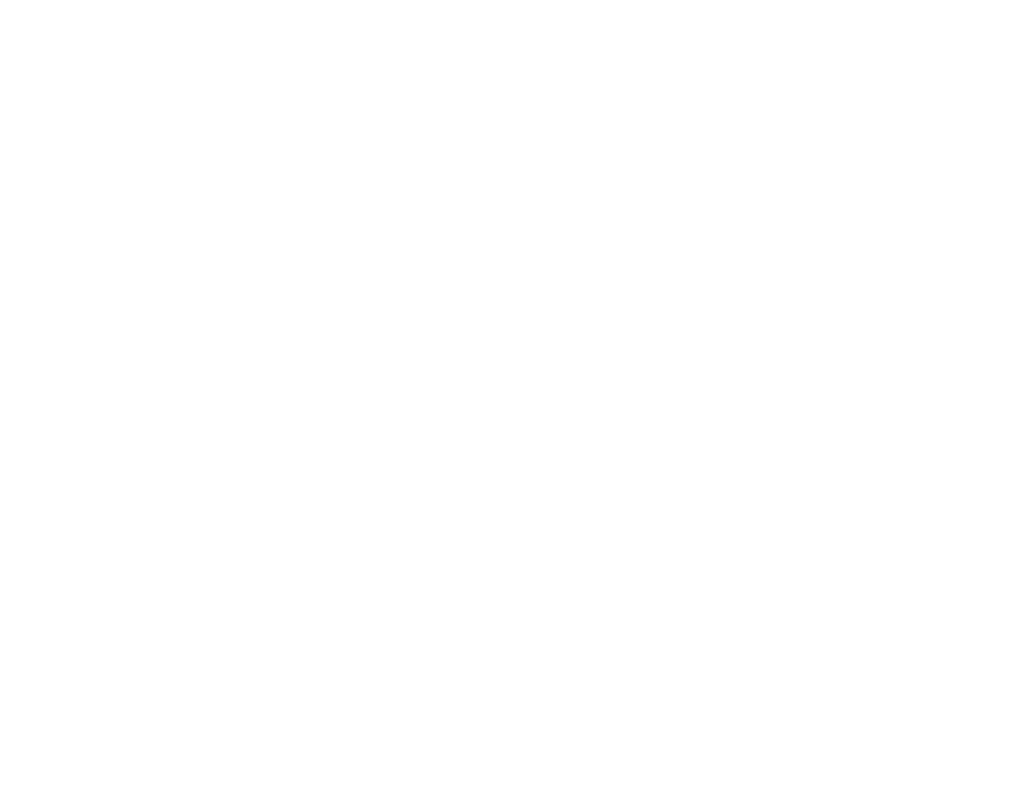
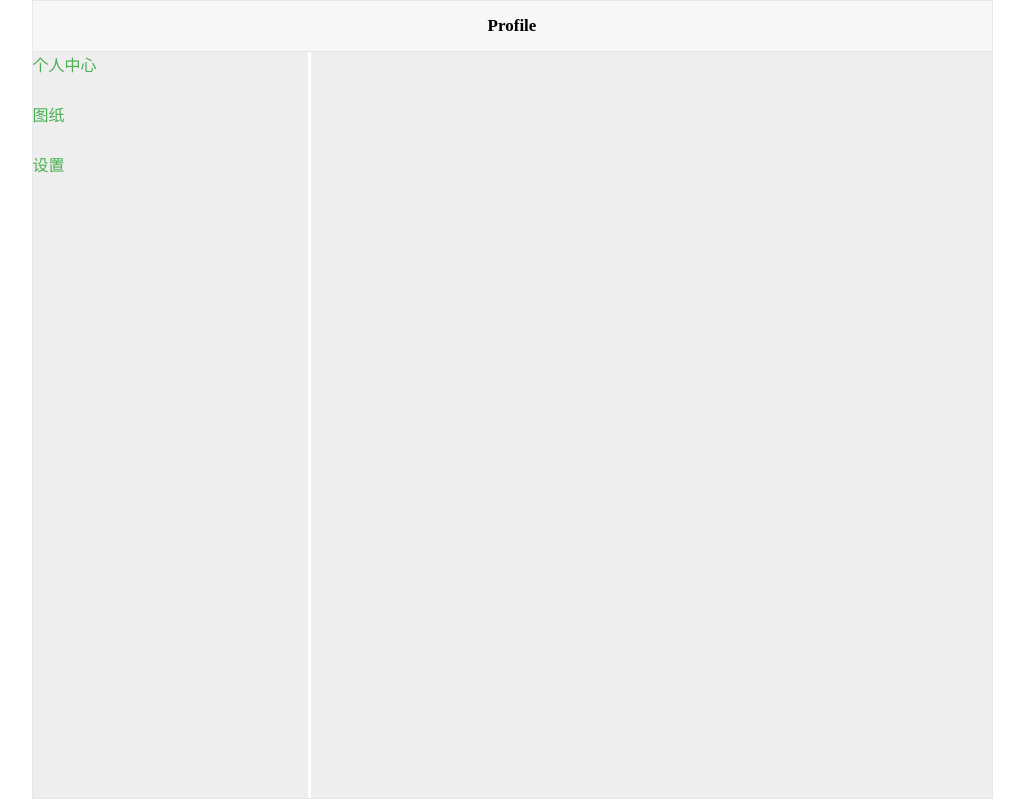
Before and after one commit to byYourSide007/diagram, a Vue app: page /profile in a window 1280 px wide. Before the commit this address had no page. Shown: the whole page, without its empty margins (128-1152 px from the left). Built offline with nearby package versions, Linux system fonts and the light colour scheme; what vue-konva would draw is missing.

Commit message:
add profile page

```diff
--- a/src/components/common/sidesMenu/SidesMenu.vue
+++ b/src/components/common/sidesMenu/SidesMenu.vue
@@ -8,15 +8,15 @@
         <div class="right_side" @click="showHeaderMenu">
                 <slot name="right"></slot>
             <!-- 显示的菜单 -->
-<!--            <div class="list_menu" :style="{display: isClickHeader?afterLoginShowList:'none'}">-->
-<!--            <div class="list_menu" :style="{display: afterLoginShowList}">-->
+
+            <!-- 初始化内容 -->
             <div class="list_menu" :style="{display: this.isClickHeader?(this.haveLogin?'none':'block'):'none'}">
                 <div class="list_menu_item" @click="loginProfile">登录</div>
-                <div class="list_menu_item">注册</div>
+                <div class="list_menu_item" @click="signup">注册</div>
             </div>
-<!--            <div class="list_menu" :style="{display: haveLogin?'none':'block'}">-->
+            <!-- 登录后显示的内容 -->
             <div class="list_menu" :style="{display: this.isClickHeader?(this.haveLogin?'block':'none'):'none'}">
-                <div class="list_menu_item">个人中心</div>
+                <div class="list_menu_item" @click="profileCenter">个人中心</div>
                 <div class="list_menu_item">退出</div>
             </div>
         </div>
@@ -34,15 +34,12 @@
     },
     computed: {
       haveLogin() {
-        // return true; // 测试用
         return this.$store.state.isLogin;
       },
       afterLoginShowList() {
-        // return this.haveLogin?'block':'none'
+        return this.isClickHeader?(this.haveLogin?'block':'none'):'none'
+      },
 
-        // return this.isClickHeader?(this.haveLogin?'block':'none'):'none'
-        return this.isClickHeader?(this.haveLogin?'block':'none'):'none'
-      }
     },
     methods: {
       // 点击头像后所触发的点击事件，用于显示菜单
@@ -53,6 +50,14 @@
       loginProfile() {
         this.$router.push('/login')
       },
+      // 注册按钮
+      signup() {
+        this.$router.push('/sign-up')
+      },
+      // 跳转到个人中心
+      profileCenter() {
+        this.$router.push('/profile')
+      }
     },
   }
 </script>
@@ -98,6 +103,7 @@
                 border: 1px solid #eee;
                 border-radius: 5px;
                 overflow: hidden;
+                z-index:999;
                 :before { /* 设置三角形 */
                     content: "";
                     position: absolute;
--- /dev/null
+++ b/src/components/menu-list/MenuList.vue
@@ -0,0 +1,22 @@
+<template>
+    <div class="menu-list">
+        <slot></slot>
+    </div>
+</template>
+
+<script>
+  export default {
+    name: "MenuList"
+  }
+</script>
+
+<style scoped lang="scss">
+    .menu-list {
+        display: flex;
+        max-width: 275px;
+        height: 100%;
+        flex-flow: column nowrap;
+        overflow-y: scroll;
+        border-right: 3px solid #fff;
+    }
+</style>
--- /dev/null
+++ b/src/components/menu-list/MenuListItem.vue
@@ -0,0 +1,37 @@
+<template>
+    <div class="menu-list-item">
+        <div>{{title}}</div>
+    </div>
+</template>
+
+<script>
+  export default {
+    name: "MenuListItem",
+    data() {
+      return {
+
+      }
+    },
+    props: {
+      // 标题
+      title: {
+        type: String,
+        required: true,
+      },
+      // 标题图片
+      avatar: {
+        type: String,
+        required: true,
+      }
+    },
+  }
+</script>
+
+<style scoped lang="scss">
+    .menu-list-item {
+        width: 100%;
+        height: 50px;
+        font-weight: 500;
+        color: #4aaf51;
+    }
+</style>
--- a/src/request/home.js
+++ b/src/request/home.js
@@ -7,3 +7,14 @@ export function eComps() {
     url: "/getElectricalComponents",
   })
 }
+
+// 向后端保存 stage 数据
+export function sendStage(data) {
+  return request({
+    method: "POST",
+    url: '/stageSave',
+    data: {
+      stageData: data
+    }
+  })
+}
--- a/src/request/signUp.js
+++ b/src/request/signUp.js
@@ -17,11 +17,6 @@ export function signUpMessage(config) {
   return request({
     method: 'POST',
     url: "/sign-up",
-    // params: { // 使用 query 的方式去 传递数据
-    //   username: config.username, // 用户名
-    //   password: config.password, // 密码
-    //   email: config.email, // 邮箱地址
-    // }
     data: {
       username: config.username, // 用户名
       password: config.password, // 密码
--- a/src/router/index.js
+++ b/src/router/index.js
@@ -2,6 +2,7 @@ import { createRouter, createWebHistory } from 'vue-router'
 import HomeView from '../views/home/HomeView.vue'
 import LoginView from '../views/login/LoginView.vue'
 import SignUp from "@/views/signup/SignUp";
+import ProfileCenter from "@/views/profile/ProfileCenter";
 const routes = [
   {
     path: '/',
@@ -20,6 +21,11 @@ const routes = [
     path: '/sign-up',
     name: 'sign-up',
     component: SignUp,
+  },
+  {
+    path: '/profile',
+    name: 'profile',
+    component: ProfileCenter
   }
 
 
--- a/src/store/index.js
+++ b/src/store/index.js
@@ -2,11 +2,17 @@ import { createStore } from 'vuex'
 
 export default createStore({
   state: {
-    isLogin: false
+    isLogin: false, // 记录登录状态
+    username: '', // 保存当前的登录的用户的用户名
   },
   getters: {
   },
   mutations: {
+    // 改变登录状态
+    loginStatus(state, data) {
+      state.isLogin = data.isLogin; // 切换登录状态
+      state.username = data.username; // 记录当前登录的用户
+    }
   },
   actions: {
   },
--- a/src/views/home/childComps/RightStage.vue
+++ b/src/views/home/childComps/RightStage.vue
@@ -22,7 +22,7 @@
 </template>
 
 <script>
-  // import Konva from 'konva'
+  import { sendStage } from '../../../request/home.js'
   export default {
     name: "RightStage",
     data() {
@@ -136,16 +136,15 @@
         }
       },
 
-      // 保存图片相关信息
-      load() {
-        const data = localStorage.getItem('storage') || '[]';
-        this.list = JSON.parse(data);
-      },
+      // 保存 stage 中的相关信息
       save() {
+        // 查看是否登录，如果没有登录，则跳转到登录界面
+
+        // 如果登录，则保存到该用户名下
+
         const stage = this.$refs.stage.getStage()
         const stageJSON = stage.toJSON()
-        console.log(stageJSON)
-        console.log('***************************************************************')
+        sendStage(stageJSON)
       }
     },
   }
--- a/src/views/login/LoginView.vue
+++ b/src/views/login/LoginView.vue
@@ -122,9 +122,22 @@
             email,
             password
           }
+          // 往后端发送数据
           loginMessage(config).then(res => {
             const { data } = res;
-            console.log(data)
+            // 如果没有登录权限
+            if (data.status === 1) {
+              alert("登录失败")
+            }else if (data.status === 0) { // 如果登录成功
+                this.$store.commit('loginStatus', {
+                  isLogin: true, // 登录状态切换为 true，也就是正在登录
+                  username: data.username, // 用户名进行记录
+                  // avatar: data.avatar, // 用户的头像信息
+                })
+              console.log(data.username)
+                // 跳转到首页
+                this.$router.push('/')
+            }
           })
 
         }else {
--- /dev/null
+++ b/src/views/profile/ProfileCenter.vue
@@ -0,0 +1,74 @@
+<template>
+    <div class="profile">
+        <div class="profile-header">
+            Profile
+        </div>
+        <div class="left-menu">
+
+        </div>
+        <menu-list>
+            <menu-list-item
+                    v-for="(item, index) in leftMenuList"
+                    :key="index"
+                    :title="item.title"
+                    :avatar="item.avatar"></menu-list-item>
+        </menu-list>
+        <div class="right-stage">
+
+        </div>
+    </div>
+</template>
+
+<script>
+    import MenuList from "@/components/menu-list/MenuList";
+    import MenuListItem from "@/components/menu-list/MenuListItem";
+  export default {
+    name: "ProfileCenter",
+    data() {
+      return {
+        title: '', // 显示的文本标题
+        leftMenuList: [
+          {
+            title: '个人中心', //
+            avatar: '', // 头像地址
+          },
+          {
+            title: '图纸', //
+            avatar: '', // 头像地址
+          },
+          {
+            title: '设置', //
+            avatar: '', // 头像地址
+          },
+        ]
+      }
+    },
+    components: {
+      MenuList,
+      MenuListItem
+    }
+  }
+</script>
+
+<style scoped lang="scss">
+    .profile {
+        position: relative;
+        width: calc(684px + 275px);
+        height: calc(100vh - 3px);
+        margin: 0 auto;
+        overflow-y: hidden;
+        background-color: #eee;
+        border: 1px solid #e6e7e9;
+        .profile-header {
+            height: 50px;
+            background-color: #f7f7f7;
+
+            /* 设置文本样式 */
+            text-align: center;
+            line-height: 50px;
+            font-weight: 700;
+            font-size: 17px;
+            border-bottom: 1px solid #e6e7e9;
+        }
+    }
+</style>
```
